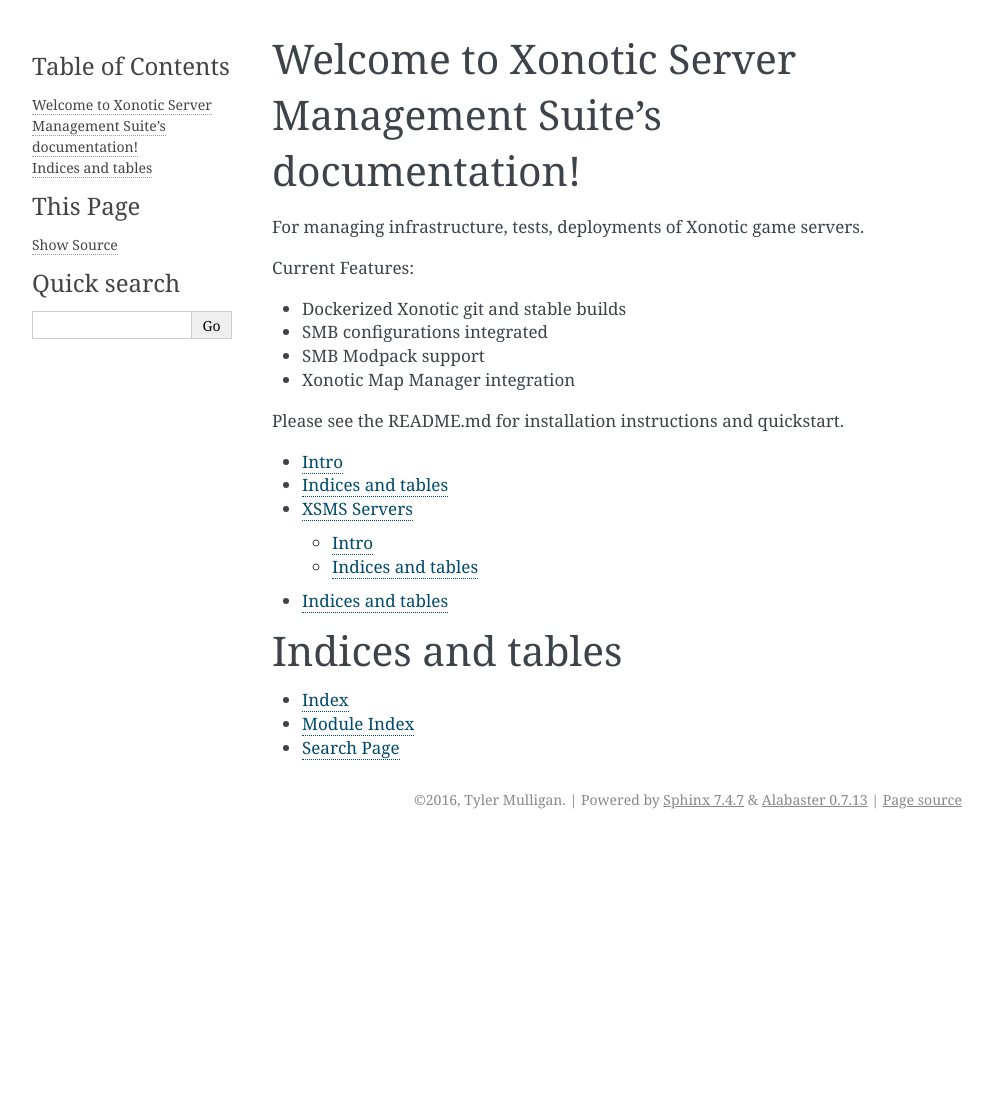
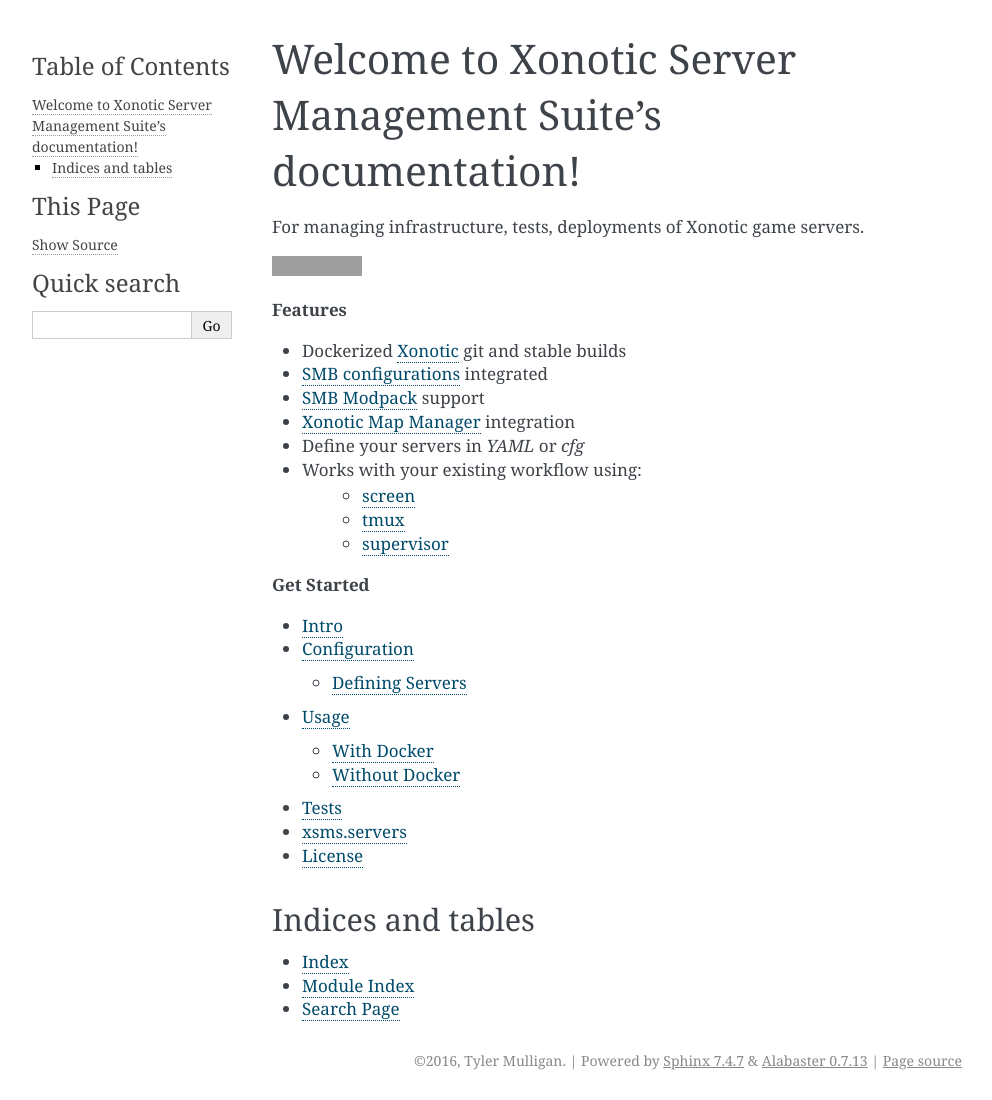
Before and after one commit to z/xonotic-server-management-suite, a Sphinx documentation site: the page built from docs/index.rst, in a window 1280 px wide. Shown: the whole page, without its empty margins (148-1140 px from the left). Built offline with Sphinx 7.4.7, drawn with Linux system fonts in a browser that asks for light colours; before the commit the page ends 900 px from its top, so only the background shows below that; grey boxes are pictures that could not be loaded.

```diff
--- a/docs/index.rst
+++ b/docs/index.rst
@@ -8,24 +8,45 @@ Welcome to Xonotic Server Management Suite's documentation!
 
 For managing infrastructure, tests, deployments of Xonotic game servers.
 
-Current Features:
+.. image:: https://travis-ci.org/z/xonotic-server-management-suite.svg?branch=develop
+    :target: https://travis-ci.org/z/xonotic-server-management-suite
 
-* Dockerized Xonotic git and stable builds
-* SMB configurations integrated
-* SMB Modpack support
-* Xonotic Map Manager integration
+**Features**
 
-Please see the README.md for installation instructions and quickstart.
+* Dockerized `Xonotic`_ git and stable builds
+* `SMB configurations`_ integrated
+* `SMB Modpack`_ support
+* `Xonotic Map Manager`_ integration
+* Define your servers in `YAML` or `cfg`
+* Works with your existing workflow using:
+    * `screen`_
+    * `tmux`_
+    * `supervisor`_
 
+
+.. _Xonotic: http://xonotic.org
+.. _SMB Modpack: https://github.com/MarioSMB/smb-servers
+.. _SMB configurations: https://github.com/MarioSMB/smb-servers
+.. _Xonotic Map Manager: https://github.com/z/xonotic-map-manager
+.. _screen: https://www.gnu.org/software/screen
+.. _tmux: https://tmux.github.io
+.. _supervisor: http://supervisord.org
+
+**Get Started**
 
 .. toctree::
    :maxdepth: 2
 
    intro
+   configuration
+   usage
+   tests
    xsms
+   license
+
 
 Indices and tables
-==================
+------------------
 
 * :ref:`genindex`
 * :ref:`modindex`
--- a/docs/intro.rst
+++ b/docs/intro.rst
@@ -8,9 +8,6 @@ Coming soon...
 Please see the README.md for installation instructions and quickstart for now.
 
 
-Indices and tables
-==================
-
 * :ref:`genindex`
 * :ref:`modindex`
 * :ref:`search`
--- a/docs/xsms.rst
+++ b/docs/xsms.rst
@@ -1,16 +1,11 @@
-XSMS Servers
+xsms.servers
 ===========================================================
 
 .. automodule:: xsms.servers
     :members:
 
-.. toctree::
-   :maxdepth: 2
-
-   intro
-
-Indices and tables
-==================
+.. autoclass:: xsms.engines
+    :members:
 
 * :ref:`genindex`
 * :ref:`modindex`
```
Also changed, not shown: README.md (+31 -108 lines), docs/configuration.rst (added, +65 -0 lines), docs/license.rst (added, +11 -0 lines), docs/tests.rst (added, +14 -0 lines), docs/usage.rst (added, +39 -0 lines), 2 other files.
